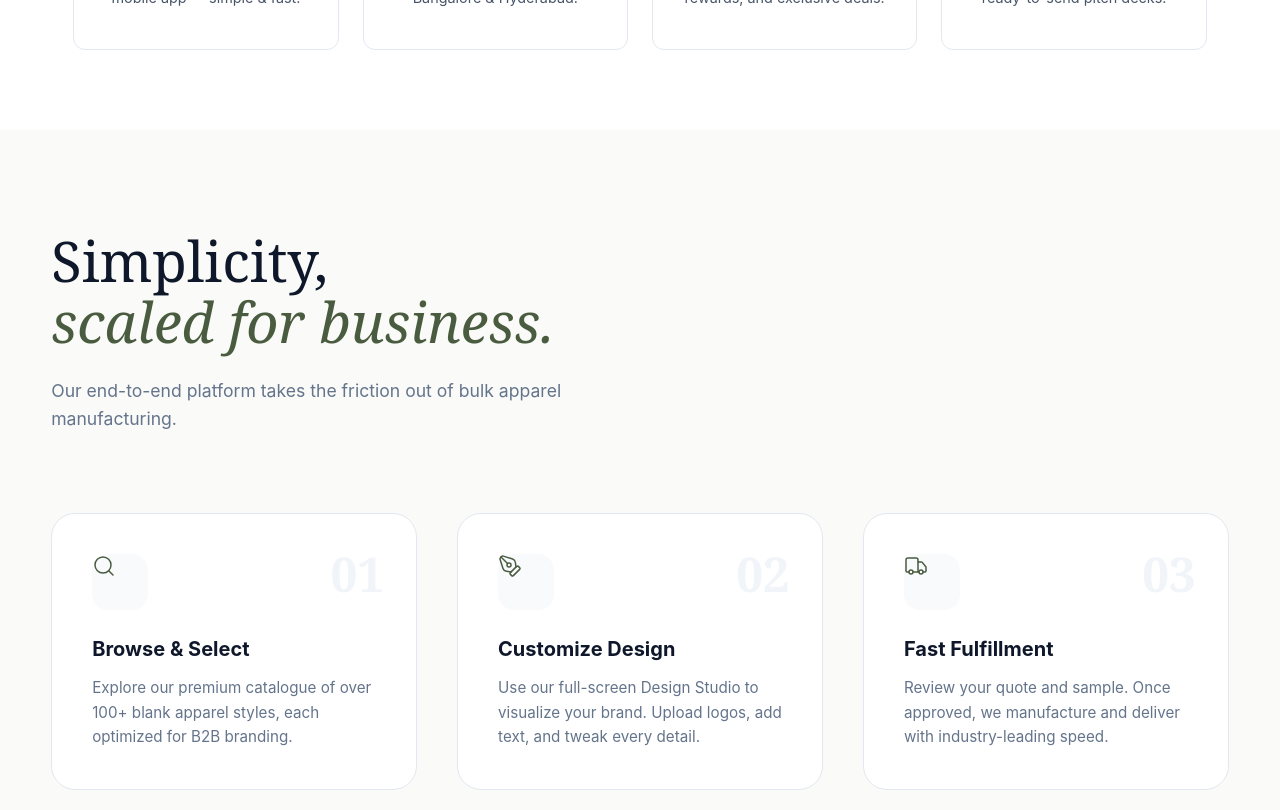
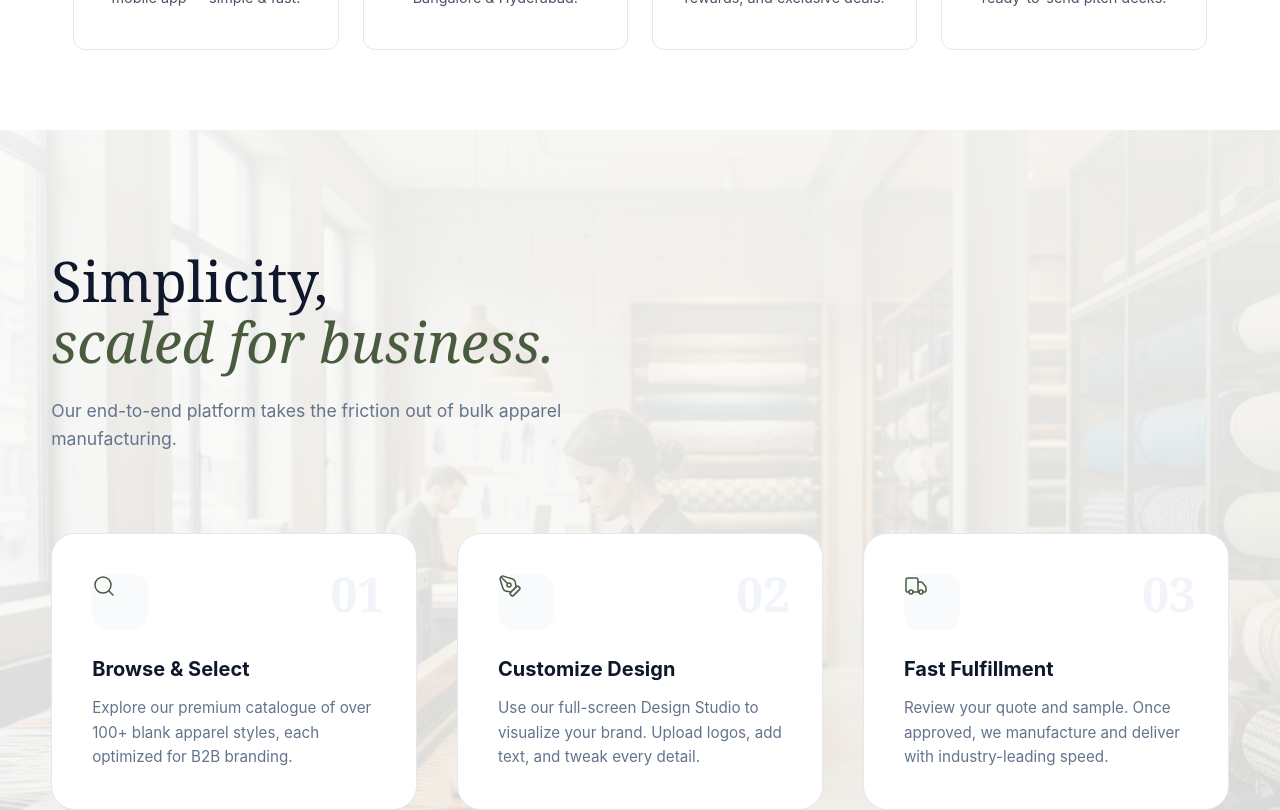
Before and after one commit to pratikjadhav8900/Tailoring-Turba, a Next.js app: page / in a window 1280 px wide. Shown: the part 3180-3990 px from the top of the page. Built offline with nearby package versions, Linux system fonts and the light colour scheme; no server answers.

Commit message:
Add high-quality textile studio background to How It Works section

```diff
--- a/src/components/landing/HowItWorks.module.css
+++ b/src/components/landing/HowItWorks.module.css
@@ -1,12 +1,26 @@
 .section {
-  padding: 100px 0;
-  background: #fafaf8;
-  border-bottom: 1px solid #f1f5f9;
+  padding: 120px 0;
+  position: relative;
+  background-image: url('/landing/how-it-works-bg.png');
+  background-size: cover;
+  background-position: center;
+  background-attachment: fixed;
+  overflow: hidden;
+}
+
+.section::before {
+  content: '';
+  position: absolute;
+  inset: 0;
+  background: linear-gradient(to bottom, rgba(250, 250, 248, 0.94), rgba(250, 250, 248, 0.85));
+  z-index: 1;
 }
 
 .header {
   max-width: 600px;
   margin-bottom: 80px;
+  position: relative;
+  z-index: 2;
 }
 
 .title {
@@ -31,6 +45,8 @@
   display: grid;
   grid-template-columns: repeat(3, 1fr);
   gap: 40px;
+  position: relative;
+  z-index: 2;
 }
 
 .card {
```
Also changed, not shown: public/landing/how-it-works-bg.png (added).
